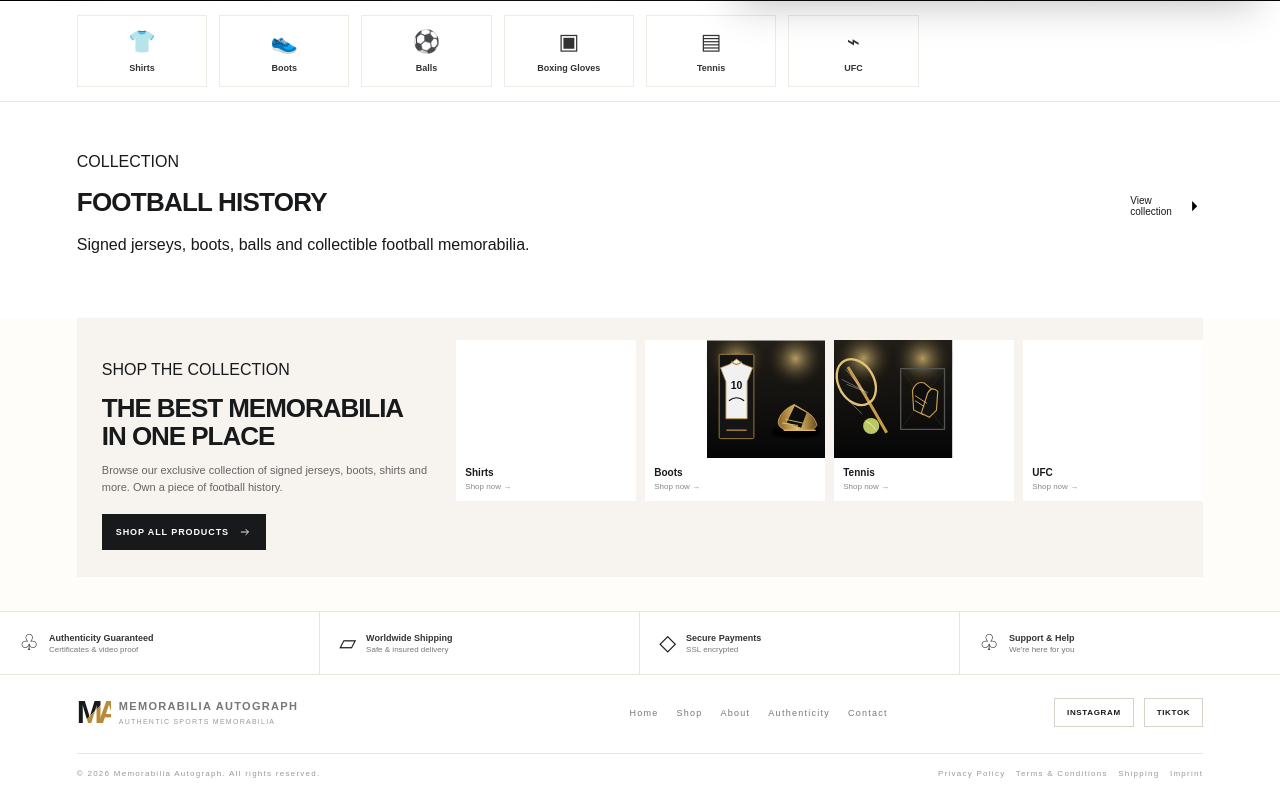
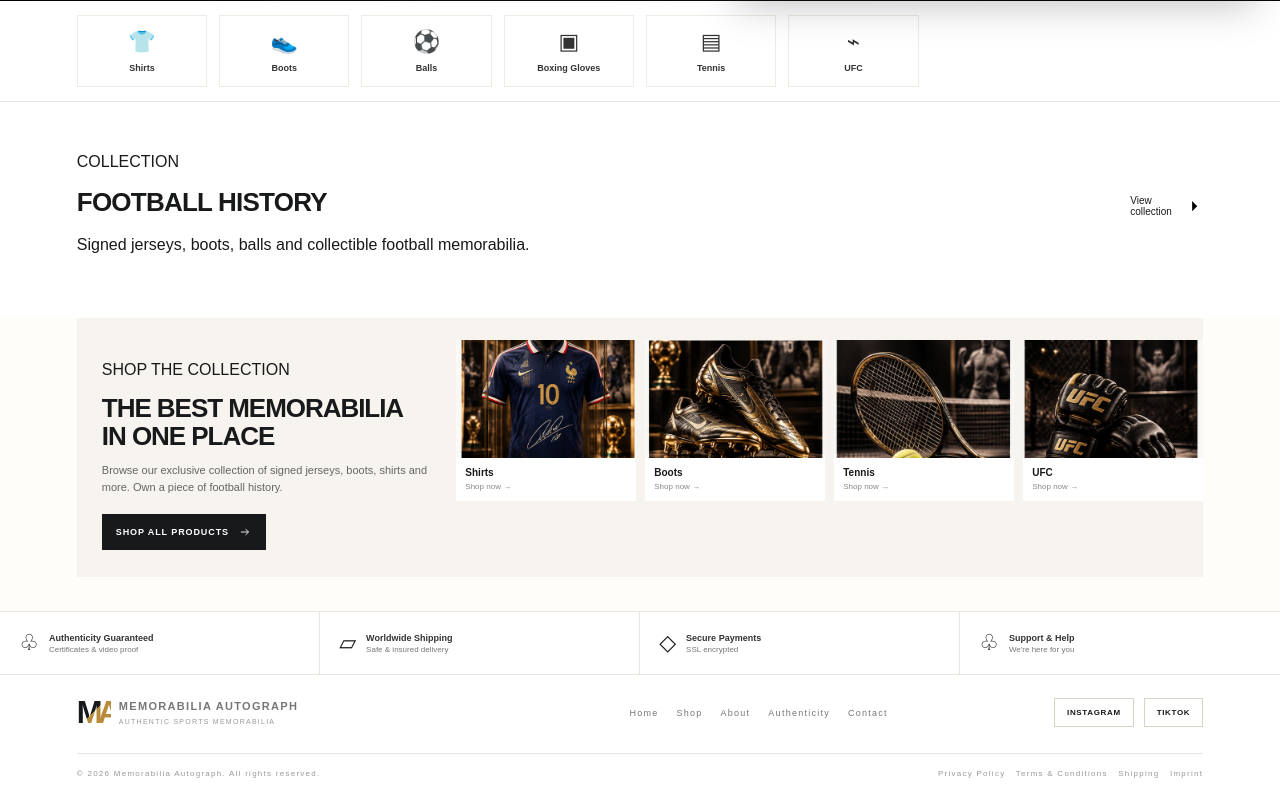
Before and after one commit to Safarovych/memorabilia-autograph, a Next.js app: page / in a window 1280 px wide. Shown: the part 787-1587 px from the top of the page. Built offline with nearby package versions, Linux system fonts and the light colour scheme.

Commit message:
Use uploaded collection photos

```diff
--- a/app/globals.css
+++ b/app/globals.css
@@ -207,12 +207,14 @@ body{background:var(--premium-bg);color:var(--premium-ink)}
 .premiumFooterSocial{display:flex!important;gap:10px;align-items:center}.premiumFooterSocial a{display:inline-flex;align-items:center;justify-content:center;padding:9px 12px;border:1px solid #d8d2c8;background:#fff;color:#17191b!important;font-size:8px;font-weight:800;letter-spacing:.08em;text-transform:uppercase}.premiumFooterSocial a:hover{border-color:#b78b3a;color:#8b6a32!important}
 
 
-/* Premium generated imagery for collection tiles */
-.tileVisual{background-image:url('/sports-collection.webp');background-size:200% 200%;background-repeat:no-repeat;filter:saturate(.92) contrast(1.03)}
-.tileVisual.shirt{background-position:0 0}.tileVisual.boots{background-position:100% 0}.tileVisual.tennis{background-position:0 100%}.tileVisual.ufc{background-position:100% 100%}
-.collectionTile:hover .tileVisual{filter:saturate(1) contrast(1.06);transform:scale(1.015)}
 
 
-/* Reliable collection artwork fallback */
-.tileVisual{background-image:url('/sports-collection.svg')!important;background-size:400% 100%!important;background-repeat:no-repeat!important;transition:transform .25s ease,filter .25s ease}
-.tileVisual.shirt{background-position:0 50%!important}.tileVisual.boots{background-position:33.333% 50%!important}.tileVisual.tennis{background-position:66.666% 50%!important}.tileVisual.ufc{background-position:100% 50%!important}
+
+
+/* Real collection photos uploaded to public/ */
+.tileVisual{background-image:none!important;background-size:cover!important;background-repeat:no-repeat!important;background-position:center!important;transition:transform .25s ease,filter .25s ease}
+.tileVisual.shirt{background-image:url('/memorabilia_shirts.jpg')!important}
+.tileVisual.boots{background-image:url('/memorabilia_boots.jpg')!important}
+.tileVisual.tennis{background-image:url('/memorabilia_tennis.jpg')!important}
+.tileVisual.ufc{background-image:url('/memorabilia_ufc.jpg')!important}
+.collectionTile:hover .tileVisual{filter:saturate(1.04) contrast(1.04);transform:scale(1.015)}
```
